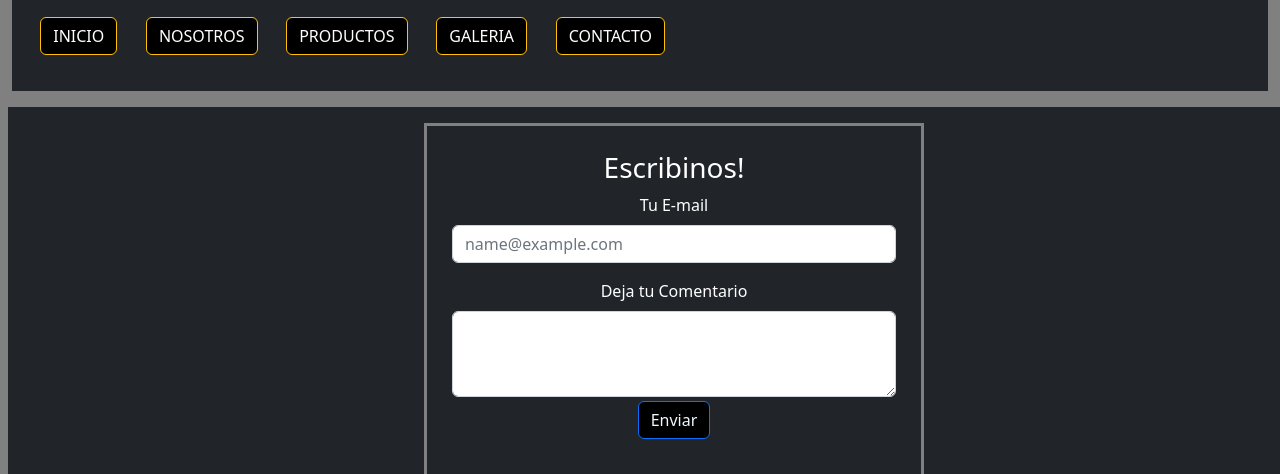
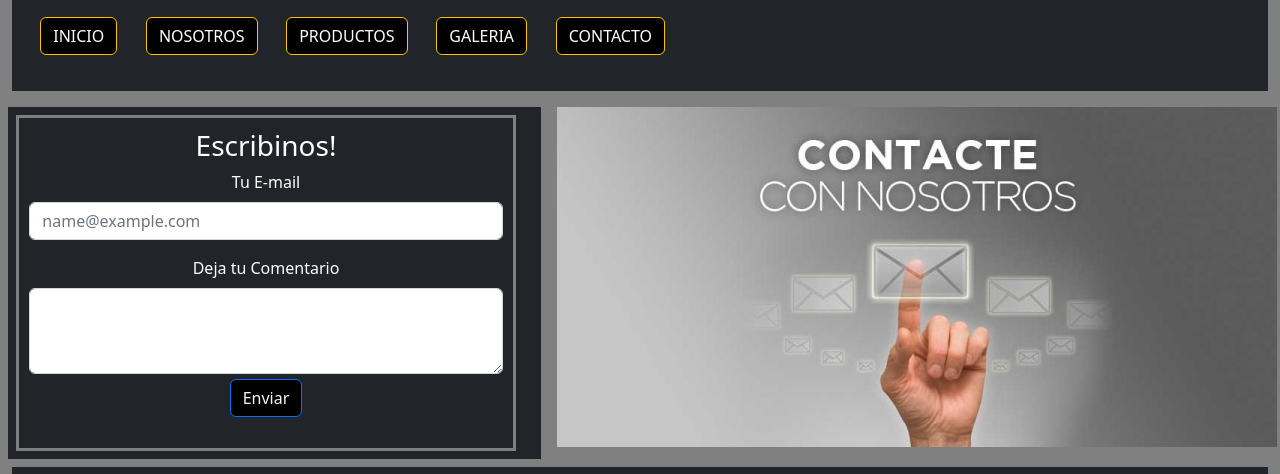
Before and after one commit to michellessoria777/soloparavoss2, a plain HTML site: page pages/contacto.html in a window 1280 px wide. Shown: the part 116-590 px from the top of the page. Drawn offline with nearby package versions, Linux system fonts and the light colour scheme.

Commit message:
modificaciones varias

```diff
--- a/pages/contacto.html
+++ b/pages/contacto.html
@@ -29,7 +29,7 @@
 
 
 <section class="row">
-<section class="m-2 p-3 col-12  mb-2 bg-dark text-white">
+<section class="m-2 p-2 col-12 col-sm-5 col-lg-5  mb-2 bg-dark text-white">
   <form class="contacto">
 <h3>Escribinos!</h3>
   <div class="mb-3">
@@ -42,6 +42,10 @@
     <button class="btn btn-primary" type="submit">Enviar</button>
   </div>
 </form>
+</section>
+
+<section class=" p-2 col-12 col-sm-6">
+  <img class="imgContacto" src="../imagenes/contacto.png" alt="imgcontacto">
 </section>
 
 
```
Also changed, not shown: imagenes/4.jpg (added), imagenes/contacto.png (added), styles/styles.css, styles/styles.scss (added).
